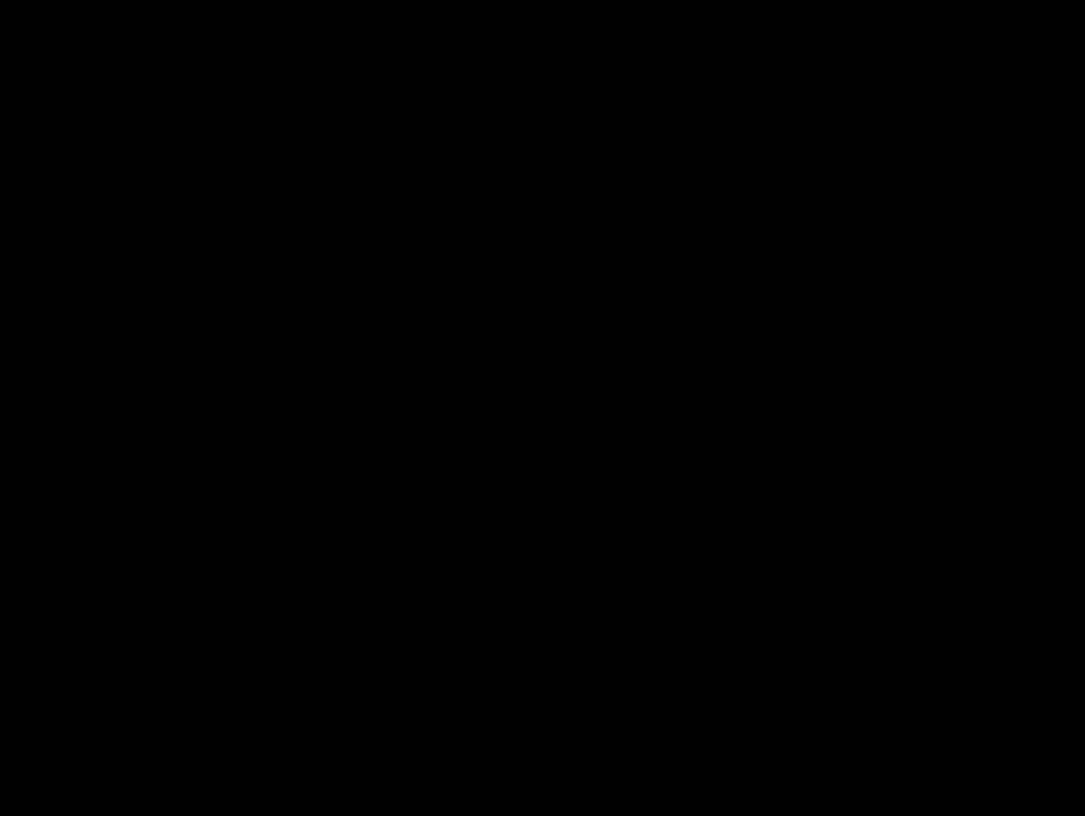
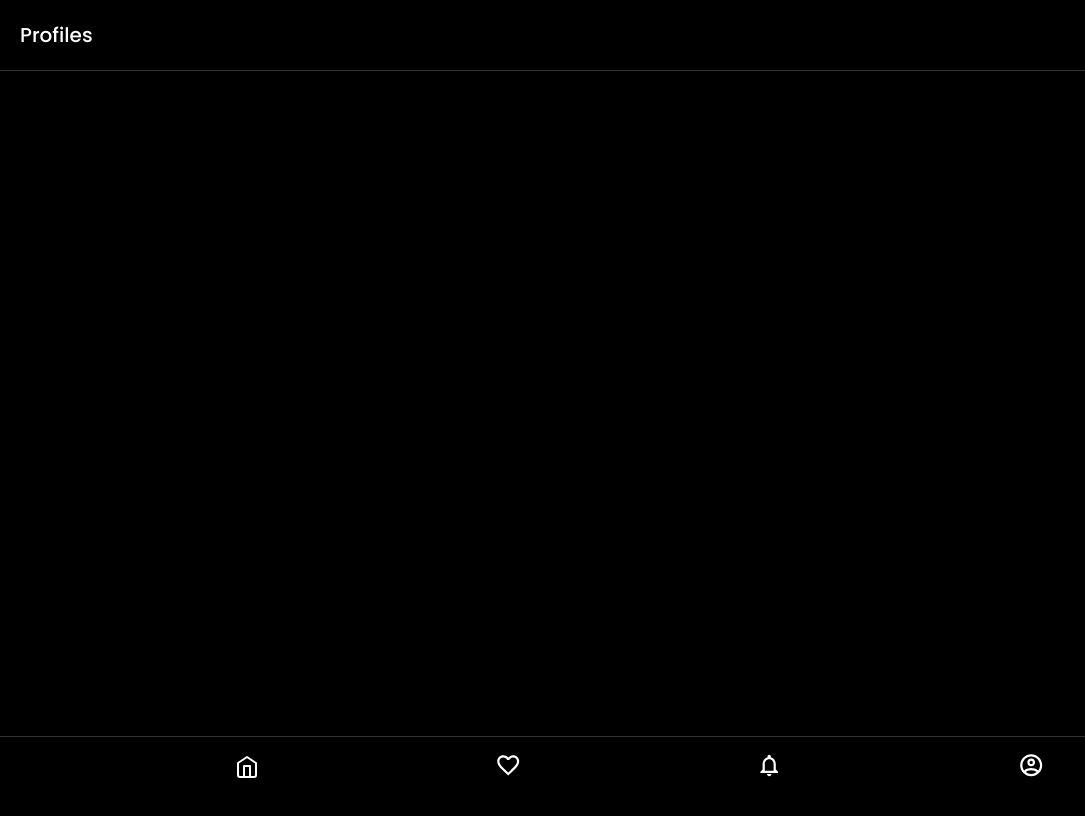
Before and after one commit to NayakPenguin/IGxLinks, a React (Create React App) app in the folder client/: page /profile in a window 1280 px wide. Before the commit this address had no page. Shown: the top 816 px of the page, without its empty margins (0-1085 px from the left). Built offline with nearby package versions, Linux system fonts and the light colour scheme; a web font is replaced by a local one.

Commit message:
minor change

```diff
--- a/client/src/App.js
+++ b/client/src/App.js
@@ -31,6 +31,7 @@ import CreateWrite from "./Screens/InstaUI/CreatePageComponents/CreateWrite";
 import ViewChangeInside from "./Screens/InstaUI/CreatePageComponents/ViewChangeInside";
 import Notification from "./Screens/InstaUI/Notification/Notification";
 import Engagement from "./Screens/InstaUI/Engagement/Engagement";
+import Profile from "./Screens/InstaUI/Profile/Profile";
 
 const App = () => {
   return (
@@ -54,6 +55,7 @@ const App = () => {
         <Route path="/page/view-edit/:id" element={<ViewChangeInside />} />
         <Route path="/notification" element={<Notification />} />
         <Route path="/engagement" element={<Engagement />} />
+        <Route path="/profile" element={<Profile />} />
 
         <Route path="/dashboard" element={<Dashboard />} />
         <Route path="/user/getreplies" element={<GetReplies />} />
--- a/client/src/Components/ControlFooter.js
+++ b/client/src/Components/ControlFooter.js
@@ -45,7 +45,7 @@ const ControlFooter = () => {
                     {/* <a href="/">
                         <ShoppingCartOutlinedIcon/>
                     </a> */}
-                    <a href="/">
+                    <a href="/profile">
                         <AccountCircleOutlinedIcon/>
                     </a>
                 </div>
--- /dev/null
+++ b/client/src/Screens/InstaUI/Profile/Profile.js
@@ -0,0 +1,235 @@
+import React, { useEffect, useState } from "react";
+import styled from "styled-components";
+import ControlFooter from '../../../Components/ControlFooter';
+import AccountCircleIcon from '@material-ui/icons/AccountCircle';
+import SettingsIcon from '@material-ui/icons/Settings';
+import ChevronRightIcon from '@material-ui/icons/ChevronRight';
+import { parseRichText } from '../../Helpers/parseRichText';
+
+const Profile = () => {
+    const [contentItems, setContentItems] = useState([]);
+
+    useEffect(() => {
+        const storedData = localStorage.getItem("userContentInfo");
+        if (storedData) {
+            try {
+                const parsed = JSON.parse(storedData);
+                setContentItems(parsed);
+            } catch (e) {
+                console.error("Failed to parse userContentInfo", e);
+            }
+        }
+    }, []);
+
+    return (
+        <Container>
+            <div className="page-name">Profiles</div>
+
+            <div className="main-content">
+                {contentItems.map((item) => {
+                    let containerClass = "item-card";
+
+                    switch (item.type?.toLowerCase()) {
+                        case "subgroup":
+                            containerClass = "subgroup-container";
+                            break;
+                        case "redirect link":
+                            containerClass = "redirect-container";
+                            break;
+                        case "anonymous replies":
+                            containerClass = "anonymous-container";
+                            break;
+                        case "folder for redirect links":
+                            containerClass = "folder-container";
+                            break;
+                        case "custom form":
+                            containerClass = "form-container";
+                            break;
+                        case "write your content":
+                            containerClass = "write-content-container";
+                            break;
+                        default:
+                            containerClass = "item-card";
+                            break;
+                    }
+
+                    return (
+                        <div className={containerClass == "subgroup-container" ? "container-basic bold-border" : "container-basic"} key={item.id}>
+                            <div className="title">{parseRichText(item.title)}</div>
+                            {
+                                containerClass == "redirect-container" && <div className="stats">
+                                    <div className="stat-1">
+                                        <div className="icon"></div>
+                                        <div className="stat">Total Clicks : </div>
+                                        <div className="stat-value">1,782</div>
+                                    </div>
+                                    <div className="stat-1">
+                                        <div className="icon"></div>
+                                        <div className="stat">Last 30 Days : </div>
+                                        <div className="stat-value">258</div>
+                                    </div>
+                                </div>
+                            }
+                            {
+                                containerClass == "anonymous-container" && <div className="stats">
+                                    <div className="stat-1">
+                                        <div className="icon"></div>
+                                        <div className="stat">Total Responses : </div>
+                                        <div className="stat-value">91</div>
+                                    </div>
+                                    <div className="stat-1">
+                                        <div className="icon"></div>
+                                        <div className="stat">Last 30 Days : </div>
+                                        <div className="stat-value">23</div>
+                                    </div>
+                                    <div className="view-responses">
+                                        <div className="text">View All Responses</div>
+                                        <ChevronRightIcon/>
+                                    </div>
+                                </div>
+                            }
+                            {
+                                containerClass == "folder-container" && <div className="stats">
+                                    <div className="stat-1">
+                                        <div className="icon"></div>
+                                        <div className="stat">Total Responses : </div>
+                                        <div className="stat-value">91</div>
+                                    </div>
+                                    <div className="stat-1">
+                                        <div className="icon"></div>
+                                        <div className="stat">Last 30 Days : </div>
+                                        <div className="stat-value">23</div>
+                                    </div>
+                                </div>
+                            }
+                            {
+                                containerClass == "form-container" && <div className="stats">
+                                    <div className="stat-1">
+                                        <div className="icon"></div>
+                                        <div className="stat">Total Responses : </div>
+                                        <div className="stat-value">91</div>
+                                    </div>
+                                    <div className="stat-1">
+                                        <div className="icon"></div>
+                                        <div className="stat">Last 30 Days : </div>
+                                        <div className="stat-value">23</div>
+                                    </div>
+                                    <div className="view-responses">
+                                        <div className="text">View All Responses</div>
+                                        <ChevronRightIcon/>
+                                    </div>
+                                </div>
+                            }
+                            {
+                                containerClass == "write-content-container" && <div className="stats">
+                                    <div className="stat-1">
+                                        <div className="icon"></div>
+                                        <div className="stat">Total Views : </div>
+                                        <div className="stat-value">3921</div>
+                                    </div>
+                                    <div className="stat-1">
+                                        <div className="icon"></div>
+                                        <div className="stat">Last 30 Days : </div>
+                                        <div className="stat-value">839</div>
+                                    </div>
+                                </div>
+                            }
+                        </div>
+                    );
+                })}
+            </div>
+
+            <ControlFooter />
+        </Container>
+    );
+};
+
+export default Profile;
+
+const Container = styled.div`
+    width: 100vw;
+    min-height: 100vh;
+    background-color: #000;
+
+    margin-bottom: 64px;
+
+    /* padding: 30px 45px; */
+
+    display: flex;
+    flex-direction: column;
+
+    .page-name{
+        padding: 20px;
+        width: 100%;
+        font-size: 1.25rem;
+        font-weight: 500;
+    }
+
+    .main-content{
+        padding: 20px;
+        border-top: 1px solid #343434;
+        padding-top: 0;
+
+        strong{
+            font-weight: 500;
+        }
+
+        .container-basic{
+            padding: 20px;
+            border: 1px solid #343434;
+            margin-bottom: 20px;
+            font-size: 0.9rem;
+            font-weight: 300;
+            border-radius: 10px;
+            font-weight: 500;
+        }
+
+        .bold-border{
+            margin-top: 20px;
+            background-color: #343434;
+        }
+
+        .stat-1{
+            display: flex;
+            align-items: center;
+            margin-top: 15px;
+
+            .icon{
+                height: 8px;
+                aspect-ratio: 1/1;
+                border-radius: 50%;
+                background-color: orange;
+            }
+
+            .stat{
+                font-size: 0.85rem;
+                font-weight: 300;
+                margin: 0 15px 0 10px;
+            }
+
+            .stat-value{
+                font-size: 0.85rem;
+                font-weight: 500;
+                letter-spacing: 0.15rem;
+            }
+        }
+
+        .view-responses{
+            width: 100%;
+            border-radius: 10px;
+            margin-top: 25px;
+            background-color: transparent;
+            border: 1px solid #fff;
+            padding: 15px;
+            color: white;
+            text-decoration: none;
+            /* text-align: center; */
+            font-size: 0.75rem;
+            font-weight: 300;
+
+            display: flex;
+            align-items: center;
+            justify-content: space-between;
+        }
+    }
+`
```
